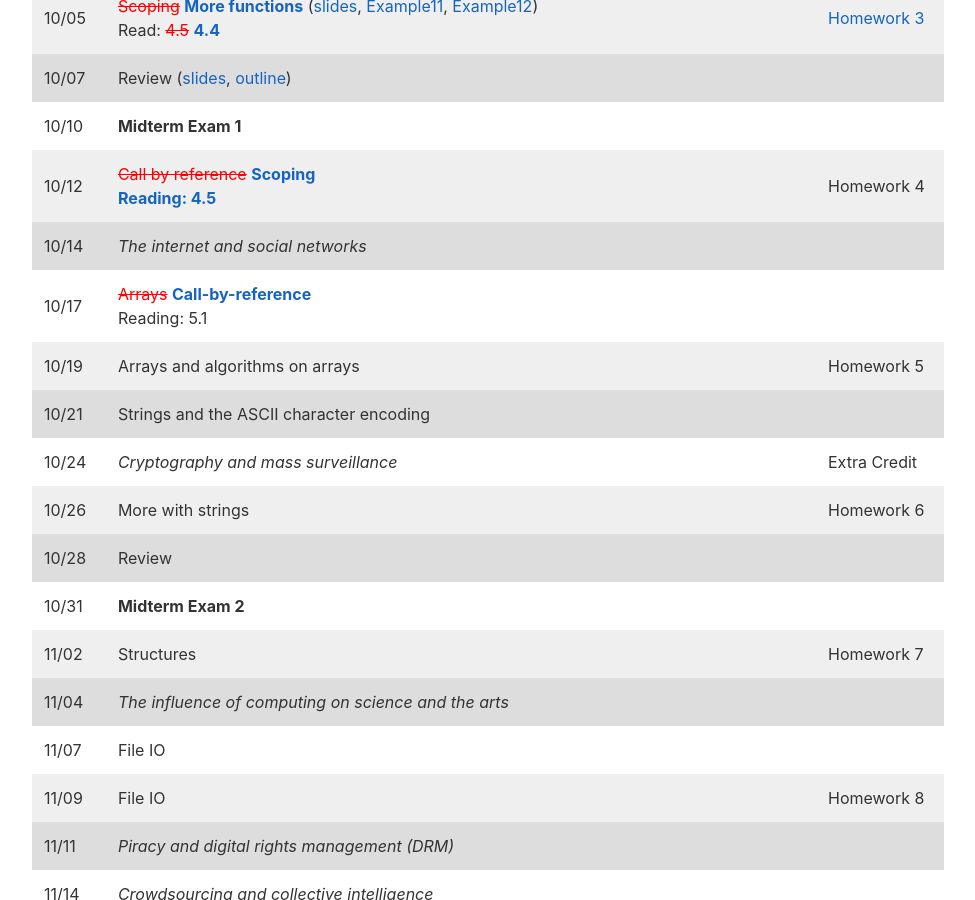
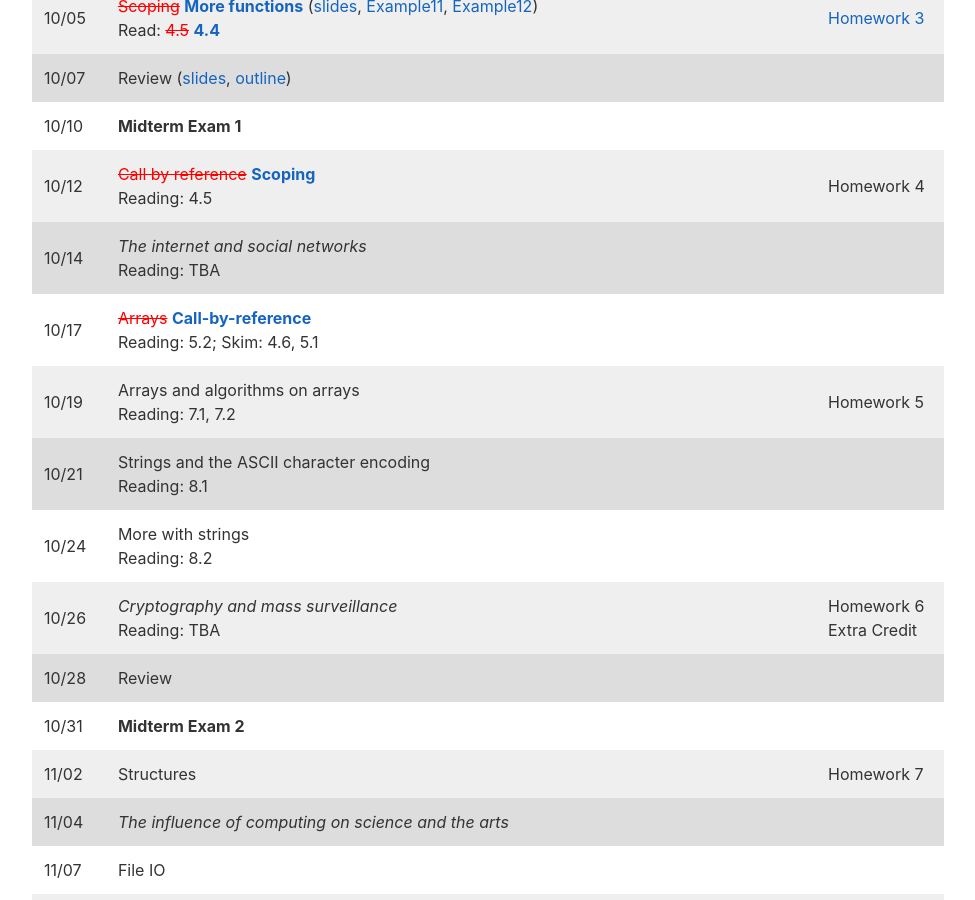
Before and after one commit to jacksonjw12/mbannister.github.io, a Jekyll site: the page built from _teaching/10-f16/index.md, in a window 1280 px wide and 900 px high, scrolled down 3829 px. Shown: the whole window, without its empty margins (152-1127 px from the left). Built offline with Jekyll 4.4.1, drawn with Linux system fonts in a browser that asks for light colours.

Commit message:
Full of schedule up to next midterm

```diff
--- a/_teaching/10-f16/index.md
+++ b/_teaching/10-f16/index.md
@@ -122,13 +122,13 @@ All exams will be closed-note, closed-book, closed-computer, closed-calculator a
 10/05 | <del>Scoping</del> <ins>More functions</ins> ([slides](Slides/Lecture08.pdf), [Example11](//github.com/mbannister/mbannister.github.io/blob/master/_teaching/10-f16/Code/Example11.cpp), [Example12](//github.com/mbannister/mbannister.github.io/blob/master/_teaching/10-f16/Code/Example12.cpp)) <br/> Read: <del>4.5</del> <ins>4.4</ins> | [Homework 3](Homework/Homework03.html)
 10/07 | Review ([slides](Slides/Lecture09.pdf), [outline](Slides/midterm1.pdf))|
 10/10 | __Midterm Exam 1__ | <!-- Week 4; Lab: Functions -->
-10/12 | <del>Call by reference</del> <ins>Scoping</ins> <br/> <ins>Reading: 4.5</ins> | Homework 4
-10/14 | _The internet and social networks_ | <!-- Last day to drop without W -->
-10/17 | <del>Arrays</del> <ins>Call-by-reference</ins> <br/> Reading: 5.1 | <!-- Week 5; Lab: Functions, Scope, Reference -->
-10/19 | Arrays and algorithms on arrays | Homework 5
-10/21 | Strings and the ASCII character encoding |
-10/24 | _Cryptography and mass surveillance_ | Extra Credit <!-- Week 6; Lab: Arrays -->
-10/26 | More with strings | Homework 6
+10/12 | <del>Call by reference</del> <ins>Scoping</ins><br/>Reading: 4.5 | Homework 4
+10/14 | _The internet and social networks_<br/>Reading: TBA | <!-- Last day to drop without W -->
+10/17 | <del>Arrays</del> <ins>Call-by-reference</ins><br/>Reading: 5.2; Skim: 4.6, 5.1 | <!-- Week 5; Lab: Functions, Scope, Reference -->
+10/19 | Arrays and algorithms on arrays<br/>Reading: 7.1, 7.2 | Homework 5
+10/21 | Strings and the ASCII character encoding<br/>Reading: 8.1 |
+10/24 | More with strings<br/>Reading: 8.2 |  <!-- Week 6; Lab: Arrays -->
+10/26 | _Cryptography and mass surveillance_<br/>Reading: TBA | Homework 6<br/>Extra Credit
 10/28 | Review |
 10/31 | __Midterm Exam 2__  | <!-- Week 7; Lab: Strings -->
 11/02 | Structures | Homework 7
```
